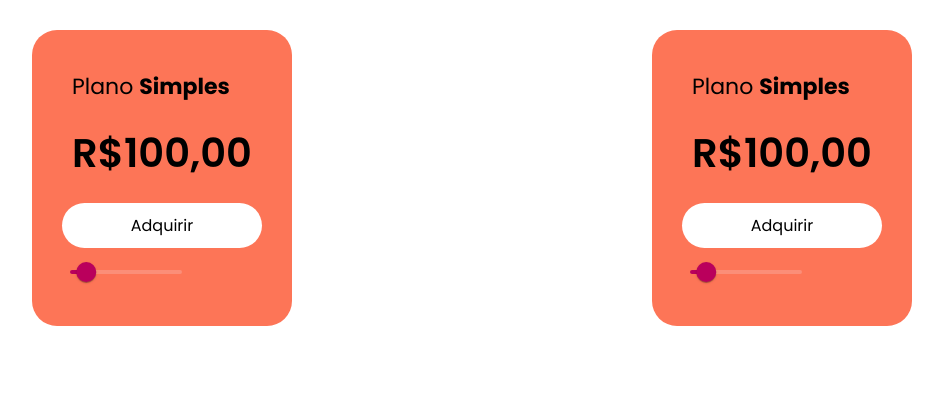
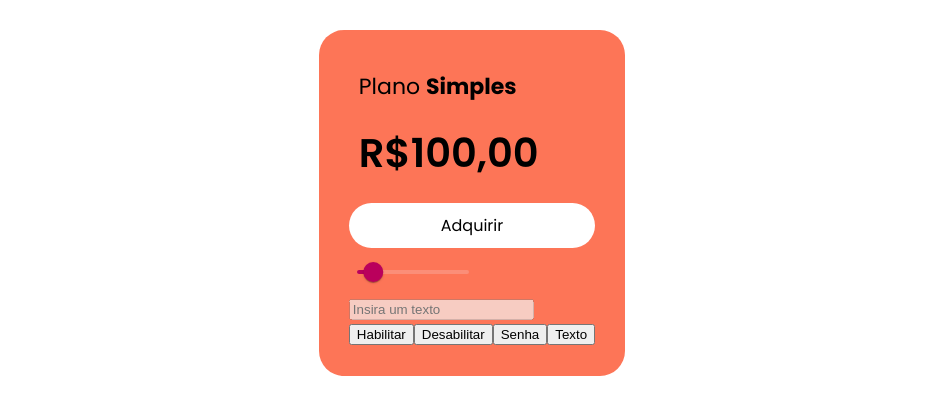
Before and after one commit to Luis-FernandoD/Aulas_Angular, an Angular app: page / in a window 1280 px wide. Shown: the top 414 px of the page, without its empty margins (168-1111 px from the left). Built offline with nearby package versions, Linux system fonts and the light colour scheme.

Commit message:
Estudando property binding

```diff
--- a/src/app/app.component.html
+++ b/src/app/app.component.html
@@ -1,6 +1,5 @@
 <div class="card-container">
 
   <app-card></app-card>
-  <app-card></app-card>
 
 </div>
--- a/src/app/card/card.component.html
+++ b/src/app/card/card.component.html
@@ -6,5 +6,15 @@
     <mat-slider min="1" max="5" step="0.5">
         <input matSliderThumb value="1.5">
       </mat-slider>
+      <br>
 
+      <input id="meu-input" [type]="inputType" [disabled]="isDisabled" placeholder="Insira um texto">
+      <br>
+
+      <!-- Habilitar e desabilitar botões-->
+       <!-- Mostrar senha-->
+      <button (click)="enableInput()">Habilitar</button>
+      <button (click)="disableInput()">Desabilitar</button>
+      <button (click)="setPasswordTypeInput()">Senha</button>
+      <button (click)="setTextTypeInput()">Texto</button>
 </div>
--- a/src/app/card/card.component.ts
+++ b/src/app/card/card.component.ts
@@ -7,5 +7,23 @@ import { Component } from '@angular/core';
   styleUrl: './card.component.scss'
 })
 export class CardComponent {
+inputType = "text";
+isDisabled = true;
 
+
+enableInput(){
+  this.isDisabled = false;
 }
+
+disableInput(){
+  this.isDisabled = true;
+}
+
+setPasswordTypeInput(){
+  this.inputType = "password";
+}
+
+setTextTypeInput(){
+  this.inputType = "text";
+}
+}
```
